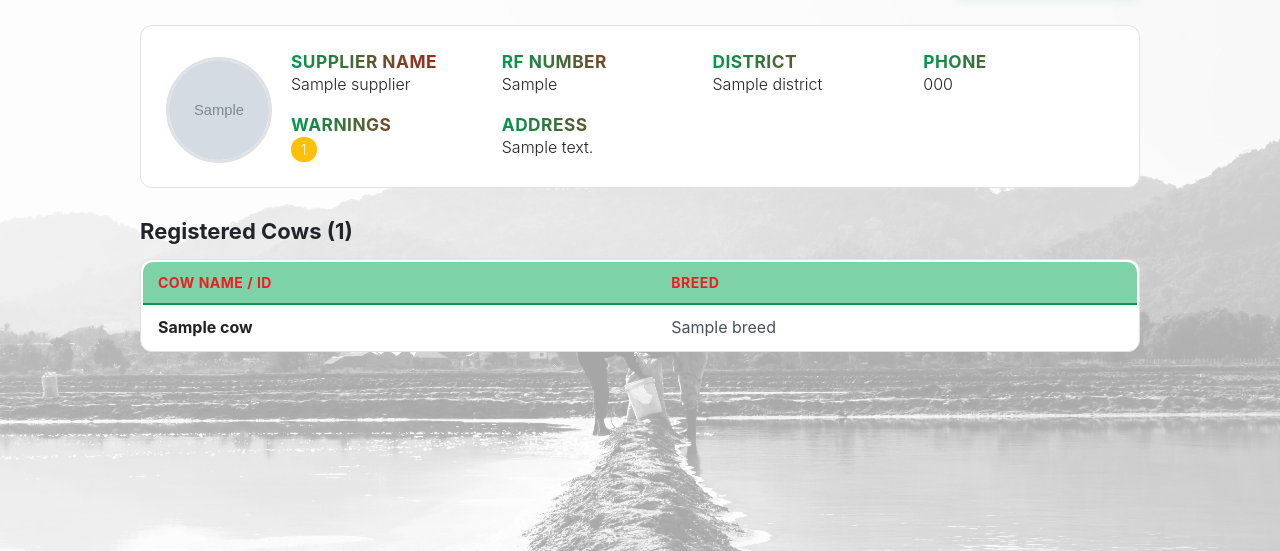
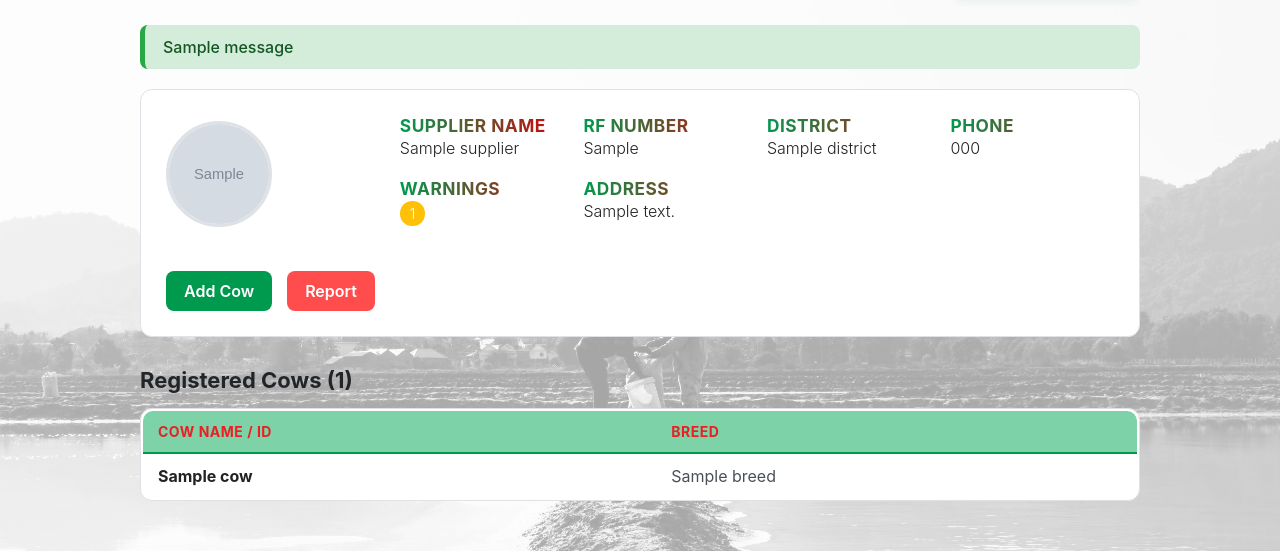
Before and after one commit to zoro1324/Portable-Milk-Analyzer, a Django app: page /supplier/1/ in a window 1280 px wide. Shown: the part 66-617 px from the top of the page. Run offline with Django 5.2, Linux system fonts and the light colour scheme; a user stored in the database is signed in; tables that the repository leaves empty hold one stand-in row (values such as "Sample post"); grey boxes marked "Sample" are stand-in pictures; one stand-in notice (Sample message) is shown.

Commit message:
Refactor and enhance templates and styles: update CSS, add action buttons, and improve message handling

```diff
--- a/myapp/milk_data/templates/milk_data/add_cow.html
+++ b/myapp/milk_data/templates/milk_data/add_cow.html
@@ -5,7 +5,7 @@
 <head>
     <meta charset="UTF-8">
     <title>Add New Cow</title>
-    <link rel="stylesheet" href="{% static 'milk_data/add_supplier.css' %}">
+    <link rel="stylesheet" href="{% static 'milk_data/new_supplier.css' %}">
 </head>
 <body>
     <div class="wrapper">
--- a/myapp/milk_data/templates/milk_data/supplier_detail.html
+++ b/myapp/milk_data/templates/milk_data/supplier_detail.html
@@ -25,9 +25,6 @@
             font-weight: 600;
             color: #009A4E;
         }
-    </style>
-
-    <style>
         body {
             background:
                 url("{% static 'milk_data/background/supplier_details.jpg' %}") left center/cover no-repeat;
@@ -42,11 +39,70 @@
             inset: 0;
             z-index: 0;
             pointer-events: none;
-            background: rgba(255,255,255,0.65); /* Slightly more foggy */
+            background: rgba(255,255,255,0.65);
         }
         body > * {
             position: relative;
             z-index: 1;
+        }
+
+        /* Buttons */
+        .action-buttons {
+            margin-top: 20px;
+            display: flex;
+            gap: 15px;
+        }
+        .btn {
+            padding: 10px 18px;
+            border-radius: 8px;
+            text-decoration: none;
+            font-weight: 600;
+            transition: background 0.3s ease;
+        }
+        .add-btn {
+            background: #009A4E;
+            color: white;
+        }
+        .add-btn:hover {
+            background: #007a3c;
+        }
+        .report-btn {
+            background: #ff4d4d;
+            color: white;
+        }
+        .report-btn:hover {
+            background: #cc0000;
+        }
+
+        /* Messages */
+        .messages {
+            margin: 20px 0;
+        }
+        .messages .message {
+            padding: 12px 18px;
+            border-radius: 8px;
+            margin-bottom: 10px;
+            font-weight: 500;
+        }
+        .messages .success {
+            background: #d4edda;
+            color: #155724;
+            border-left: 5px solid #28a745;
+        }
+        .messages .error {
+            background: #f8d7da;
+            color: #721c24;
+            border-left: 5px solid #dc3545;
+        }
+        .messages .warning {
+            background: #fff3cd;
+            color: #856404;
+            border-left: 5px solid #ffc107;
+        }
+        .messages .info {
+            background: #cce5ff;
+            color: #004085;
+            border-left: 5px solid #17a2b8;
         }
     </style>
 </head>
@@ -58,9 +114,17 @@
             <a href="{% url 'milk_data:dashboard' %}" class="back-button">Back to Dashboard</a>
         </header>
 
+        <!-- Django Messages -->
+        {% if messages %}
+        <div class="messages">
+            {% for message in messages %}
+                <div class="message {{ message.tags }}">{{ message }}</div>
+            {% endfor %}
+        </div>
+        {% endif %}
+
         <!-- Supplier Information Header -->
         <section class="supplier-header">
-            <!-- NEW: Supplier Photo Container -->
             <div class="supplier-photo-container">
                 {% if supplier.farmer_photo %}
                     <img src="{{ supplier.farmer_photo.url }}" alt="{{ supplier.name }}" class="supplier-photo">
@@ -69,7 +133,6 @@
                 {% endif %}
             </div>
 
-            <!-- Supplier Details Grid -->
             <div class="supplier-details-grid">
                 <div class="header-item">
                     <span class="item-label">Supplier Name</span>
@@ -96,6 +159,17 @@
                 <div class="header-item">
                     <span class="item-label">Address</span>
                     <span class="item-value">{{ supplier.address|default:"N/A" }}</span>
+                </div>
+            </div>
+
+            <!-- Action Buttons -->
+            <div class="action-buttons">
+                <a href="{% url 'milk_data:add_cow' supplier.id %}" class="btn add-btn">Add Cow</a>
+                <a href="{% url 'milk_data:report' supplier.id %}"
+                   class="btn report-btn"
+                   onclick="return confirm('Are you sure you want to report this supplier?');">
+                   Report
+                </a>
             </div>
         </section>
 
@@ -115,7 +189,6 @@
                         <tr>
                             <td><a href="{% url 'milk_data:cow_detail' cow.id %}">{{ cow.cow_name }}</a></td>
                             <td>{{ cow.breed.name|default:"Unknown" }}</td>
-
                         </tr>
                         {% empty %}
                         <tr class="empty-row">
--- a/myapp/milk_data/templates/milk_data/suppliers.html
+++ b/myapp/milk_data/templates/milk_data/suppliers.html
@@ -66,6 +66,7 @@
                 {% endfor %}
 
             </div>
+            -
 
             <nav aria-label="Suppliers Page Navigation">
                 <ul class="pagination">
--- a/myapp/milk_data/urls.py
+++ b/myapp/milk_data/urls.py
@@ -5,14 +5,14 @@
 app_name = 'milk_data'
 
 urlpatterns = [
-    path('', views.home, name='home'),
-    path('dashboard/', views.dashboard, name='dashboard'),
+    # path('', views.home, name='home'),
+    path('', views.dashboard, name='dashboard'),
     path('supplier/<int:pk>/', views.supplier_detail, name='supplier_detail'),
     path('cow/<int:pk>/', views.cow_detail, name='cow_detail'),
     path('report/<int:pk>/', views.report, name='report'),
-    path('login', views.login_view, name='login'),
-    path('logout', views.logout_view, name='logout'),
-    path('add_supplier',views.add_supplier, name='add_supplier'),
+    path('login/', views.login_view, name='login'),
+    path('logout/', views.logout_view, name='logout'),
+    path('add_supplier/',views.add_supplier, name='add_supplier'),
     path('api/classify_milk/', views.classify_milk, name='classify_milk'),
     path("suppliers/", views.suppliers_page, name="supplier_page"),
     path('add_cow/<int:supplier_id>', views.add_cow, name='add_cow'),
--- a/myapp/milk_data/views.py
+++ b/myapp/milk_data/views.py
@@ -1,7 +1,7 @@
 
 from django.shortcuts import render, get_object_or_404
 from .models import Cow, District, MilkSubmission,Supplier
-from .forms import MilkSubmissionFilterForm, SupplierForm
+from .forms import CowForm, MilkSubmissionFilterForm, SupplierForm
 from django.utils import timezone
 from django.db.models import Q
 from django.contrib.auth import login,logout
@@ -222,6 +222,7 @@
     recipient_list=["srishanth232007@gmail.com"],
     fail_silently=False,
 )
+    messages.success(request, 'Reported successfully! We will look into it. 📧')
     return redirect('milk_data:supplier_detail', pk=pk)  # replace 1 with actual supplier ID
 
 @login_required
@@ -271,10 +272,7 @@
 
     return render(request, 'milk_data/suppliers.html', context)
 
-from django.shortcuts import render, redirect
-from django.contrib import messages
-from .forms import CowForm
-
+@login_required
 def add_cow(request,supplier_id):
     """
     View to add a new cow.
@@ -290,7 +288,7 @@
                 cow.supplier = supplier       # Assign the supplier foreign key
                 cow.save()
                 messages.success(request, 'Successfully added a new cow! 🐄')
-                return redirect('supplier_detail',pk=supplier_id)  # Replace with your success URL
+                return redirect('milk_data:     supplier_detail',pk=supplier_id)  # Replace with your success URL
             except Exception as e:
                 messages.error(request, f'An error occurred: {e}')
     else:
--- a/myapp/myapp/settings.py
+++ b/myapp/myapp/settings.py
@@ -139,3 +139,6 @@
 EMAIL_HOST_USER = decouple.config("EMAIL_HOST_USER")       # replace with your email
 EMAIL_HOST_PASSWORD = decouple.config("EMAIL_HOST_PASSWORD")     # use Gmail App Password, not your normal password
 DEFAULT_FROM_EMAIL = EMAIL_HOST_USER
+
+LOGIN_URL = 'milk_data:login'
+LOGIN_REDIRECT_URL = 'milk_data:dashboard'
```
Also changed, not shown: myapp/milk_data/static/milk_data/suppliers.css (line endings or trailing spaces).
